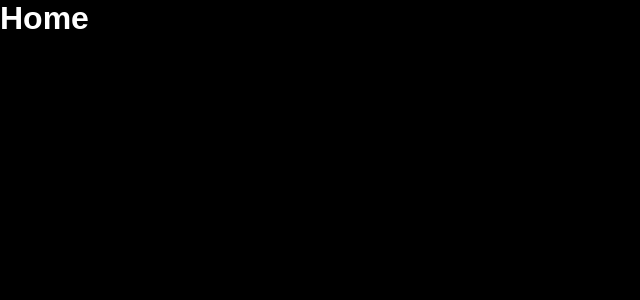
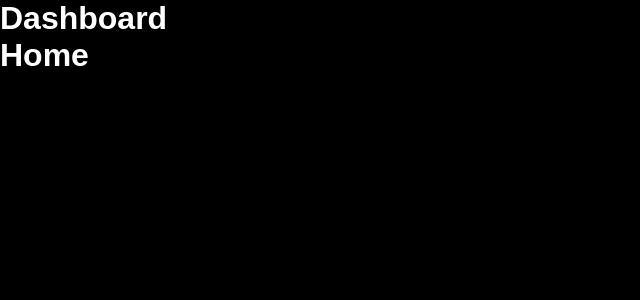
Before and after one commit to flpmartins/vsd-react, a React (Vite) app: page / in a window 1280 px wide. Shown: the top 300 px of the page, without its empty margins (0-640 px from the left). Built offline with nearby package versions, Linux system fonts and the light colour scheme.

Commit message:
fix: reset css

```diff
--- a/index.html
+++ b/index.html
@@ -1,16 +1,3 @@
-<!doctype html>
-<html lang="en">
-  <head>
-    <meta charset="UTF-8" />
-    <link rel="icon" type="image/svg+xml" href="/vite.svg" />
-    <meta name="viewport" content="width=device-width, initial-scale=1.0" />
-    <title>Vite + React</title>
-  </head>
-  <body>
-    <div id="root"></div>
-    <script type="module" src="/src/main.jsx"></script>
-  </body>
-</html>
 <!doctype html>
 <html lang="en">
   <head>
@@ -55,4 +42,5 @@
       list-style: none;
     }
   </style>
+
 </html>
--- /dev/null
+++ b/src/layout/index.jsx
@@ -0,0 +1,14 @@
+import React from 'react'
+
+const Layout = ({children, title}) => {
+  return (
+    <div>
+      <div>
+        <h1>{title}</h1>
+        {children}
+      </div>
+    </div>
+  )
+}
+
+export { Layout }
--- a/src/pages/Home.tsx
+++ b/src/pages/Home.tsx
@@ -1,7 +1,10 @@
  import React from 'react'
+ import { Layout } from '../layout'
  function Home() {
   return (
-    <h1>Home</h1>
+    <Layout title={"Dashboard"}>
+          <h1>Home</h1>
+    </Layout>
   )
 }
 
```
